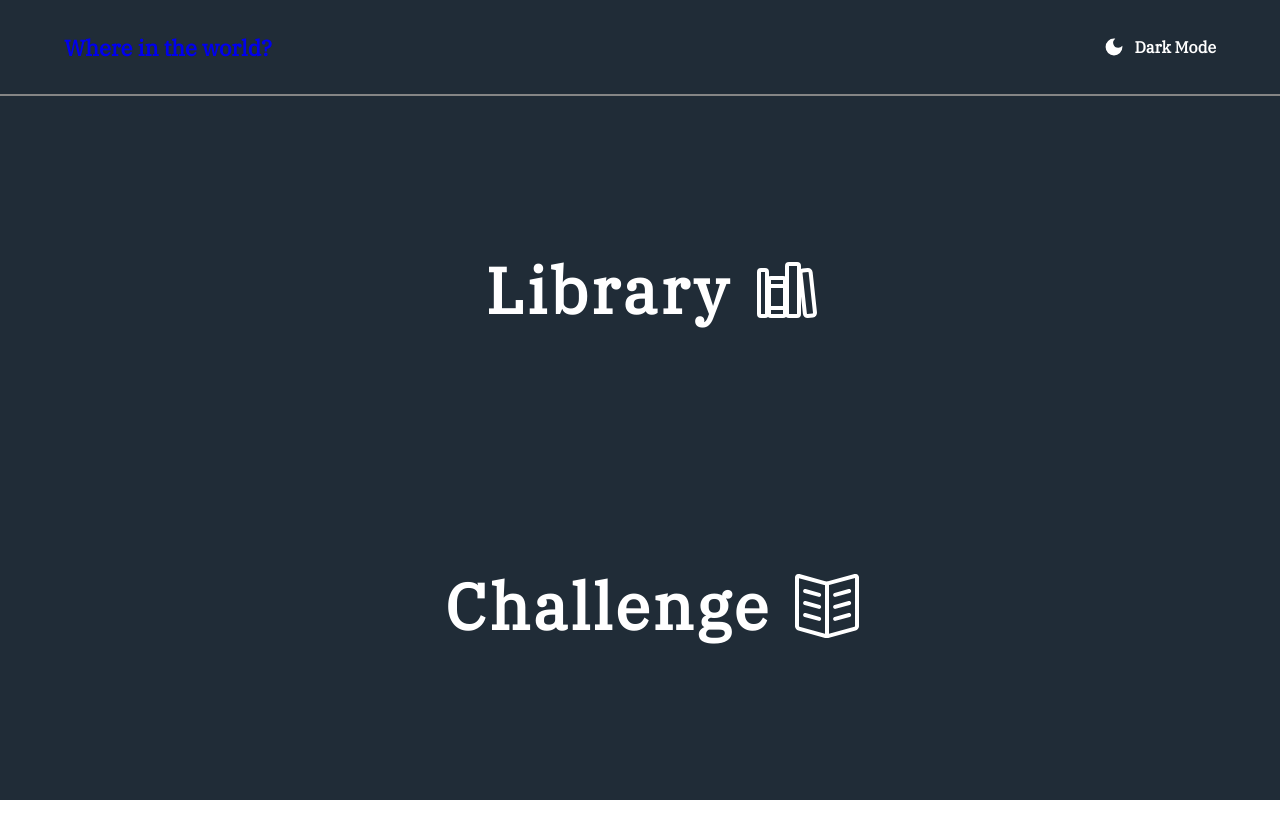
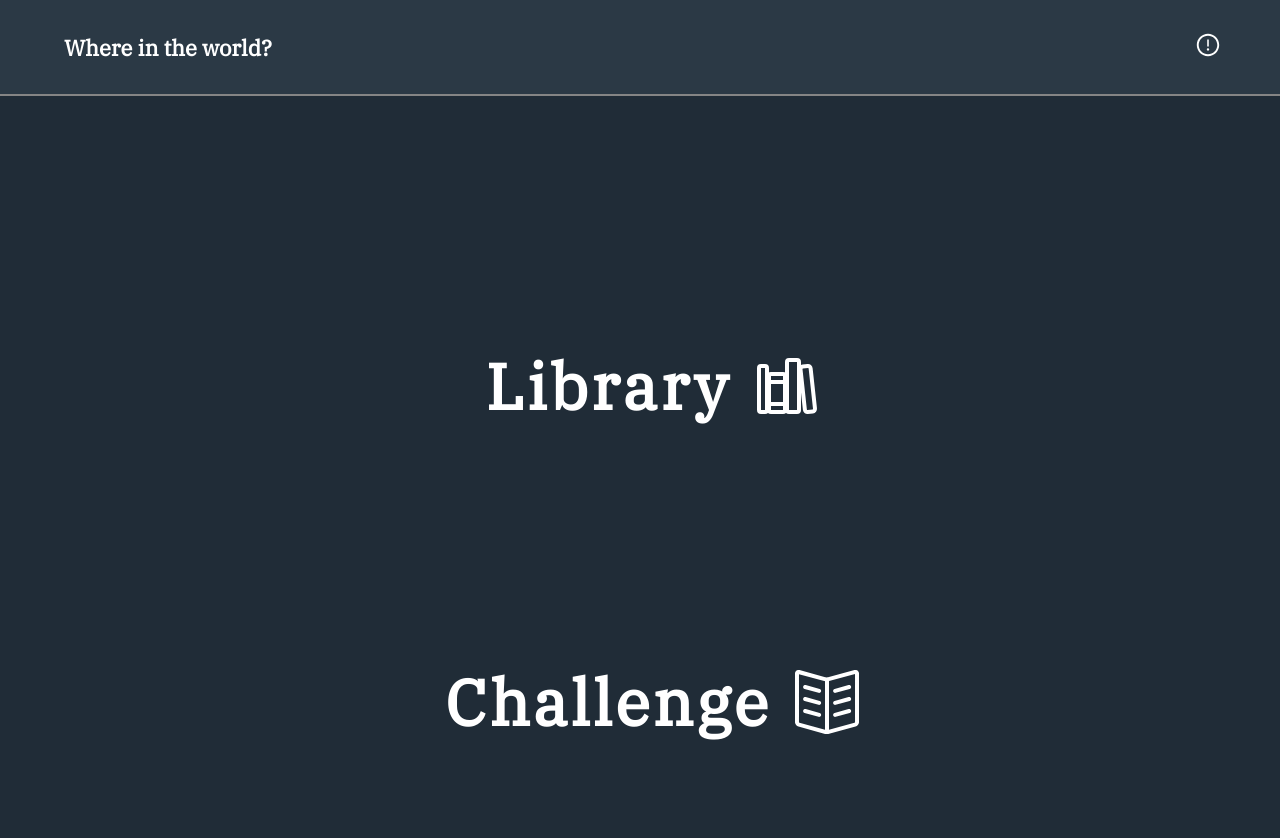
Before and after one commit to BGabrielius/where-in-the-world-app, a React (Create React App) app: page / in a window 1280 px wide. Shown: the top 838 px of the page. Before the commit the page ends 800 px from the top, so only its background shows below. Built offline with nearby package versions, Linux system fonts and the light colour scheme.

Commit message:
adjusted appearence, functionality,also animations

```diff
--- a/src/components/Header/Header.module.css
+++ b/src/components/Header/Header.module.css
@@ -9,6 +9,8 @@
 
   position: fixed;
   z-index: 2;
+
+  position: relative;
 }
 .container {
   display: flex;
@@ -18,11 +20,8 @@
   height: 70px;
   width: 100%;
   max-width: 1440px;
-}
 
-.logo {
-  font-size: 20px;
-  font-weight: 800;
+  position: relative;
 }
 
 .listItem {
@@ -30,17 +29,58 @@
   align-items: center;
   justify-content: space-between;
 
-  gap: 0.75em;
+  gap: 0.45em;
 }
 .listItem:hover {
   cursor: pointer;
 }
+/* logo */
+.globe {
+  overflow: visible;
+  stroke: #df4c4c;
+  stroke-width: 2;
+  stroke-linejoin: round;
+  stroke-linecap: round;
+}
+
+.logo {
+  font-size: 18px;
+  font-weight: 800;
+  margin-right: 0.2em;
+}
+
+/* toggler */
 .modeText {
   font-size: 14px;
   font-weight: 600;
 }
 .modeIcon {
   transform: scale(1.4);
+}
+/* disabled toggler icon */
+.disabledContainer {
+  position: relative;
+}
+.exclamation {
+  transform: scale(1.6);
+}
+.exclamation:hover {
+  cursor: pointer;
+  color: #c79200b2;
+}
+/* theme dialog popup (onHover) */
+.themeDialog {
+  position: absolute;
+  right: 20px;
+  bottom: 0;
+
+  color: #c79200b2;
+
+  border: 1px solid #c79200b2;
+  border-radius: 10px;
+  padding: 0.05em 0.25em;
+  font-size: 14px;
+  font-weight: 600;
 }
 
 @media screen and (min-width: 768px) {
--- a/src/components/Header/Header.tsx
+++ b/src/components/Header/Header.tsx
@@ -1,11 +1,8 @@
-import React from "react";
-import {
-  // MdLightMode,
-  MdOutlineLightMode,
-  MdDarkMode,
-  // MdOutlineDarkMode,
-} from "react-icons/md";
-import { Link } from "react-router-dom";
+import React, { useState } from "react";
+import { motion } from "framer-motion";
+import { MdOutlineLightMode, MdDarkMode } from "react-icons/md";
+import { AiOutlineExclamationCircle } from "react-icons/ai";
+import { useLocation, useNavigate } from "react-router-dom";
 
 import styledHeader from "./Header.module.css";
 
@@ -15,32 +12,73 @@ interface Props {
 }
 
 const Header: React.FC<Props> = ({ mode, onToggle }) => {
+  // state
+  const [themeDialog, setThemeDialog] = useState<boolean>(false);
+  // location
+  const location = useLocation();
+  // navigate
+  const navigate = useNavigate();
+  // motion
+  const itemVariants = {
+    dark: { rotate: [60, 0], x: [20, 0], y: [25, 0] },
+    light: { rotate: [-60, 0], x: [20, 0], y: [-25, 0] },
+  };
+
   return (
     <header>
       <nav className={styledHeader.nav}>
         <ul className={styledHeader.container}>
-          <li>
-            <Link to="/">
-              <h1 className={`${styledHeader.logo} mainHeadline`}>
-                Where in the world?
-              </h1>
-            </Link>
-          </li>
-          <li onClick={onToggle} className={styledHeader.listItem}>
+          <motion.li
+            className={styledHeader.listItem}
+            onClick={() => navigate("/")}
+          >
+            <h1 className={`${styledHeader.logo}`}>Where in the world?</h1>
+          </motion.li>
+          {location.pathname !== "/" ? (
+            <motion.li onClick={onToggle} className={styledHeader.listItem}>
               {mode === "dark" ? (
                 <>
-                <MdDarkMode color="white" className={styledHeader.modeIcon} />
-                <p className={`${styledHeader.modeText} modeText`}>Dark Mode</p>
+                  <motion.span
+                    variants={itemVariants}
+                    animate={mode === "dark" ? "dark" : "light"}
+                  >
+                    <MdDarkMode
+                      color="white"
+                      className={styledHeader.modeIcon}
+                    />
+                  </motion.span>
+                  <p className={styledHeader.modeText}>Dark Mode</p>
                 </>
               ) : (
                 <>
+                  <motion.span
+                    variants={itemVariants}
+                    animate={mode === "dark" ? "dark" : "light"}
+                  >
                     <MdOutlineLightMode className={styledHeader.modeIcon} />
-                <p className={`${styledHeader.modeText} modeText`}>
-                  Light Mode
-                </p>
+                  </motion.span>
+                  <p className={styledHeader.modeText}>Light Mode</p>
                 </>
               )}
-          </li>
+            </motion.li>
+          ) : (
+            <>
+              <motion.li
+                className={styledHeader.disabledContainer}
+                onHoverStart={() => setThemeDialog(true)}
+                onHoverEnd={() => setThemeDialog(false)}
+              >
+                <AiOutlineExclamationCircle
+                  className={styledHeader.exclamation}
+                />
+              </motion.li>
+              {themeDialog && (
+                <span className={styledHeader.themeDialog}>
+                  Dark mode is forced on the home page
+                </span>
+              )}
+            </>
+          )}
         </ul>
       </nav>
     </header>
```
Lines whose indentation alone changed are shown as unchanged.
